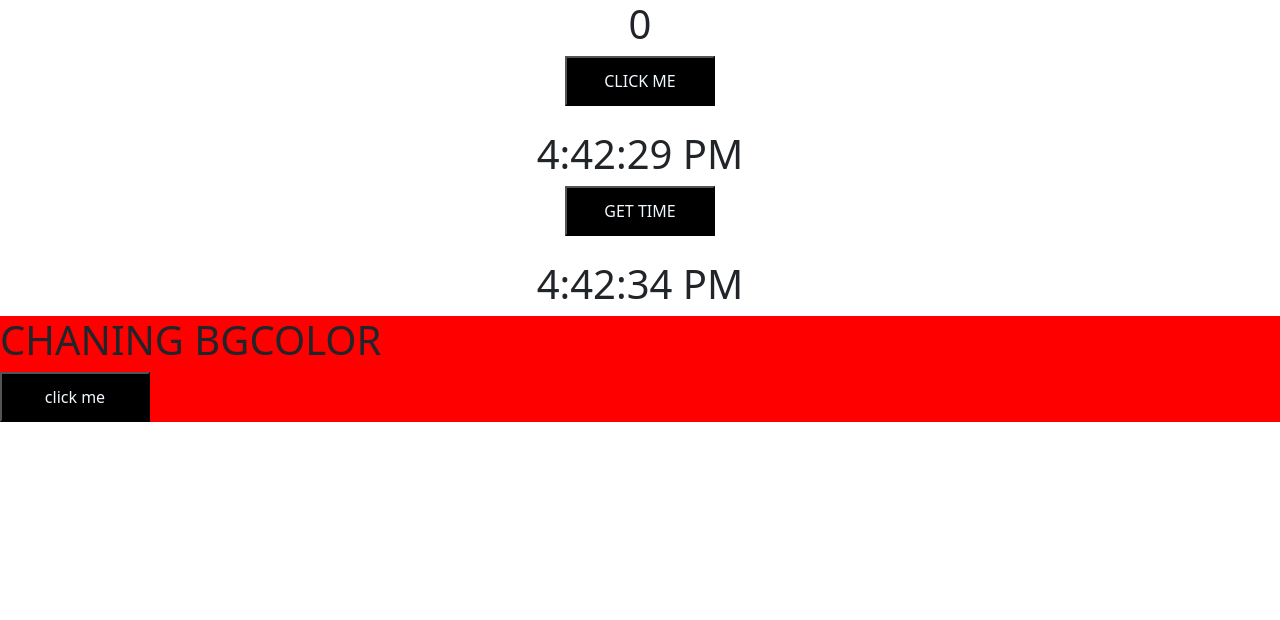
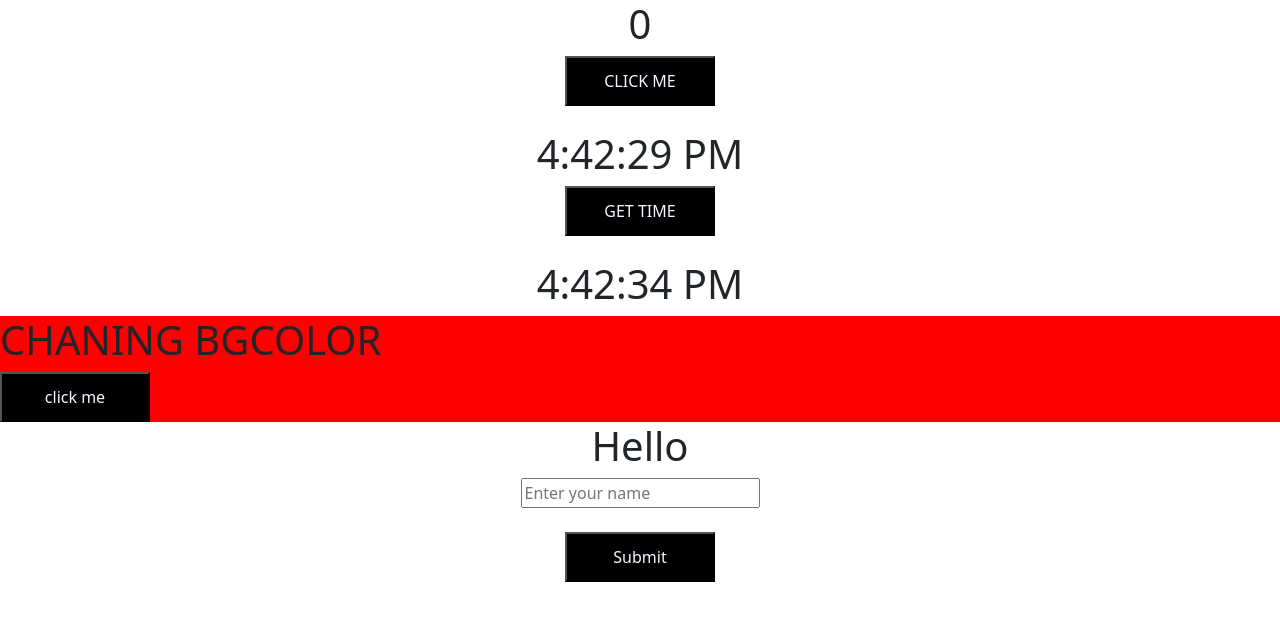
Before and after one commit to Shubham138g/Html, a React (Create React App) app in the folder react/react-app/: page / in a window 1280 px wide. Shown: the top 620 px of the page. Built offline with nearby package versions, Linux system fonts and the light colour scheme.

Commit message:
make a form in react

```diff
--- a/react/react-app/src/App.js
+++ b/react/react-app/src/App.js
@@ -58,6 +58,9 @@ function App() {
     setname('back ho gya 😁');
   }
 
+  const inputEvent=(event)=>{
+    console.log(event.target.value);
+  }
 
   // let greeting="kaise ho";
   return (
@@ -98,7 +101,11 @@ function App() {
       <div style={{ backgroundColor: bg }}>
         <h1>CHANING BGCOLOR</h1>
         <button className='button' onClick={bgChange} onDoubleClick={bgBack}>{name}</button>
-
+      </div>
+      <div className='state'>
+        <h1>Hello</h1>
+        <input type="text" placeholder='Enter your name' onChange={inputEvent}/><br/>
+        <button className='button' >Submit</button>
       </div>
 
     </>
```
